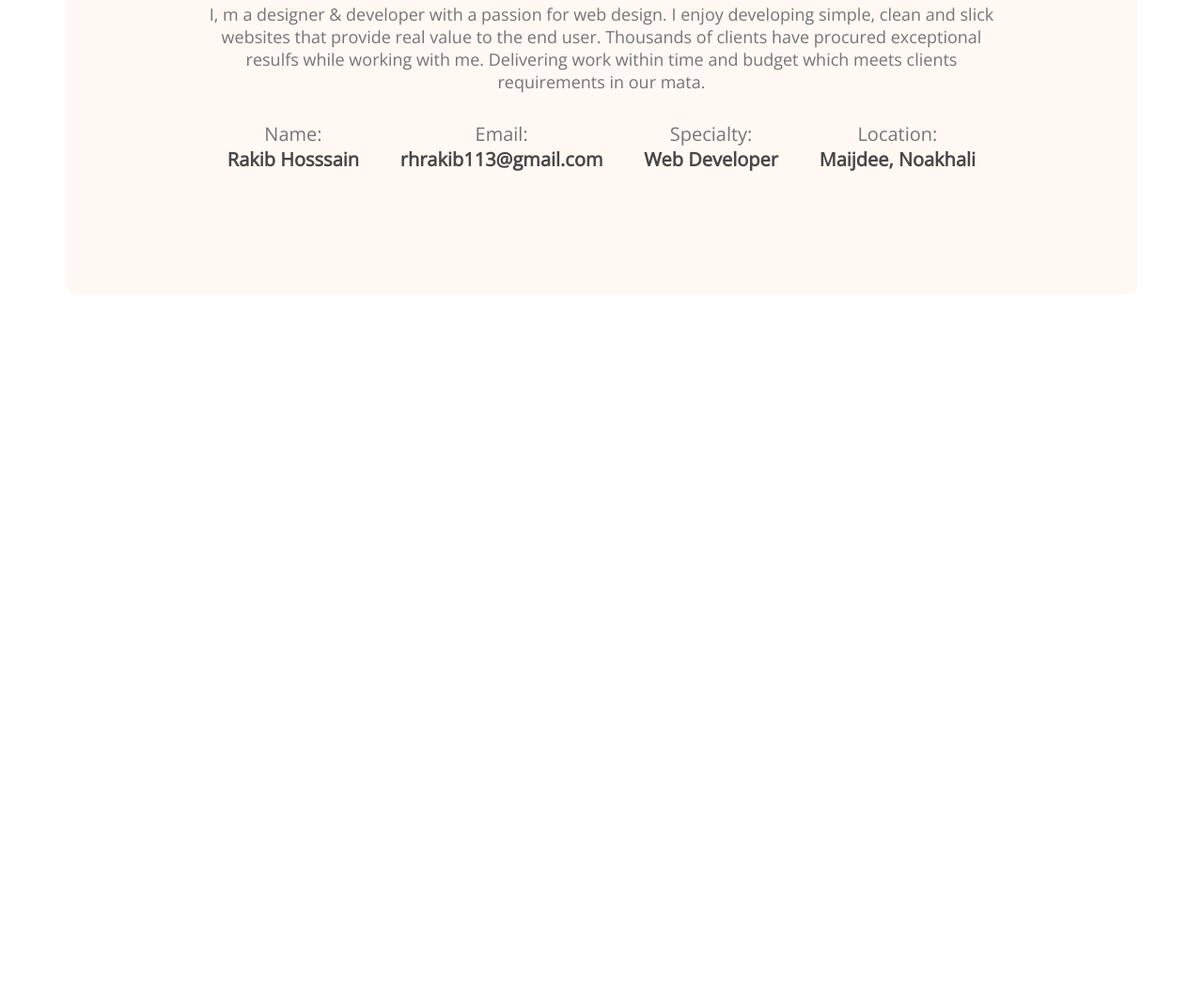
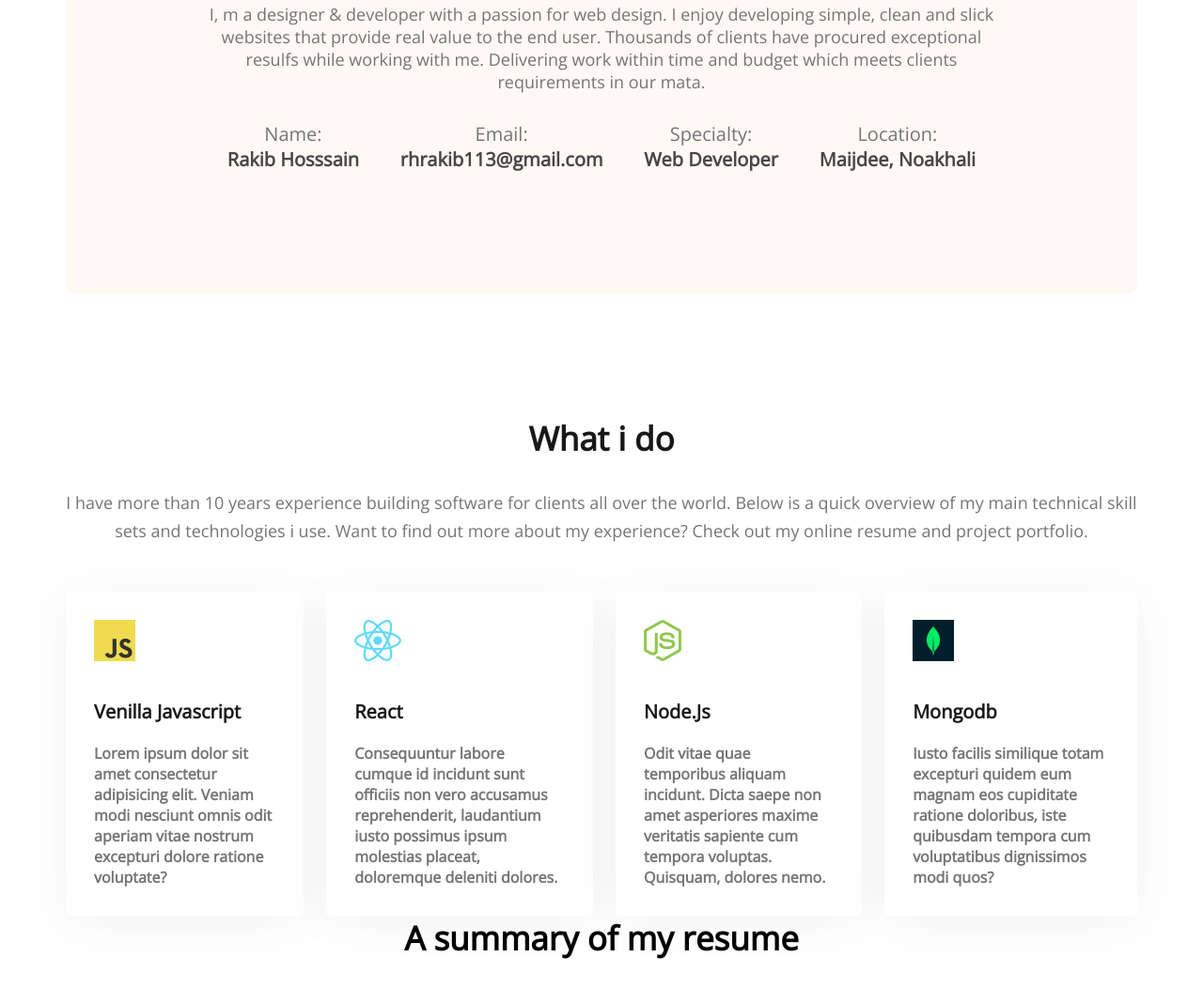
Before and after one commit to Rakib62006080/developer-portpolio, a plain HTML site: page index.html in a window 1280 px wide. Shown: the part 1179-2231 px from the top of the page at 94% size. Before the commit the page ends 1492 px from the top, so only its background shows below. Drawn offline with nearby package versions, Linux system fonts and the light colour scheme.

Commit message:
skill added

```diff
--- a/index.html
+++ b/index.html
@@ -58,7 +58,44 @@
             </div>
 
         </section>
+        <section class="what-i-do">
+            <h3 class="section-title">What i do</h3>
+            <p class="description-on-what-do">I have more than 10 years experience building software for clients all over the world. Below is a quick overview of my main technical skill sets and technologies i use. Want to find out more about my experience? Check out my online resume and project portfolio.</p>
+            <div class="skill-container">
+                <div class="skill">
+                    <img src="images/icons/js.png" alt="">
+                    <p class="skill-title">Venilla Javascript</p>
+                    <p class="skill-description">Lorem ipsum dolor sit amet consectetur adipisicing elit. Veniam modi nesciunt omnis odit aperiam vitae nostrum excepturi dolore ratione voluptate?</p>
+                </div>
+                <div class="skill">
+                    <img src="images/icons/react.png" alt="">
+                    <p class="skill-title">React</p>
+                    <p class="skill-description">Consequuntur labore cumque id incidunt sunt officiis non vero accusamus reprehenderit, laudantium iusto possimus ipsum molestias placeat, doloremque deleniti dolores.</p>
+                </div>
+                <div class="skill">
+                    <img src="images/icons/nodejs.png" alt="">
+                    <p class="skill-title">Node.Js</p>
+                    <p class="skill-description">Odit vitae quae temporibus aliquam incidunt. Dicta saepe non amet asperiores maxime veritatis sapiente cum tempora voluptas. Quisquam, dolores nemo.</p>
+                </div>
+                <div class="skill">
+                    <img src="images/icons/mongo.png" alt="">
+                    <p class="skill-title">Mongodb</p>
+                    <p class="skill-description">Iusto facilis similique totam excepturi quidem eum magnam eos cupiditate ratione doloribus, iste quibusdam tempora cum voluptatibus dignissimos modi quos?</p>
+                </div>
+            </div>
+        </section>
+        <!-- summary section -->
+        <section class="section">
+            <h3 class="section-title">A summary of my resume</h3>
+            <div class="resume-content">
+                <div>
 
+                </div>
+                <div>
+
+                </div>
+            </div>
+        </section>
     </main>
     <footer>
 
--- a/styles/portpolio.css
+++ b/styles/portpolio.css
@@ -93,9 +93,19 @@ main {
 }
 
 .section-title {
+    text-align: center;
     font-weight: 700;
     font-size: 35px;
     margin-bottom: 30px;
+}
+
+.description-on-what-do {
+    font-weight: 400;
+    font-size: 18px;
+    line-height: 30px;
+    text-align: center;
+    color: #757575;
+    margin-bottom: 50px;
 }
 
 .section-description {
@@ -108,13 +118,47 @@ main {
     display: flex;
     justify-content: space-around;
 }
+
 .about .info-title {
     font-size: 20px;
     color: #757575;
 }
+
 .about .info-description {
     font-size: 20px;
     font-weight: 700;
     color: #474747;
 
 }
+
+/* what i do section */
+.what-i-do {
+    margin-top: 130px;
+    font-weight: 700;
+    font-size: 35px;
+    color: #181818;
+}
+
+.skill-container {
+    display: flex;
+    gap: 24px;
+}
+
+.skill {
+    background: #FFFFFF;
+    box-shadow: 0px 6px 50px rgba(0, 0, 0, 0.06);
+    border-radius: 5px;
+    padding: 30px;
+}
+
+.skill-title {
+    font-weight: 700;
+    font-size: 20px;
+    margin-top: 30px;
+    margin-bottom: 20px;
+}
+
+.skill-description {
+    font-size: 16px;
+    color: #757575;
+}
```
